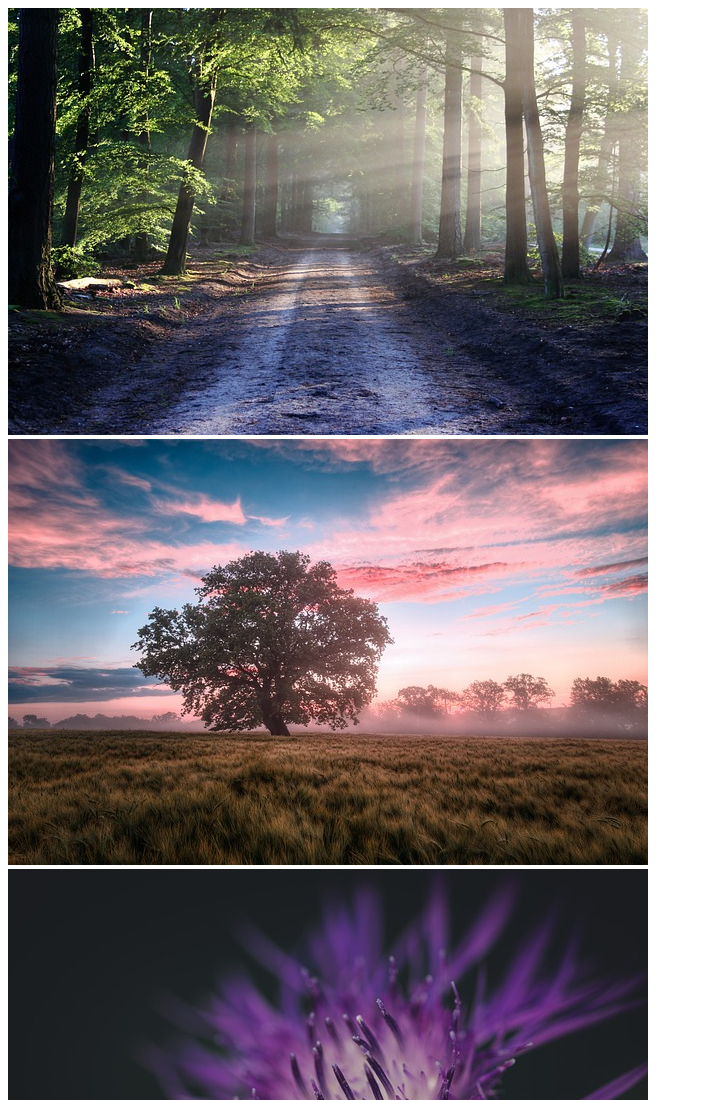
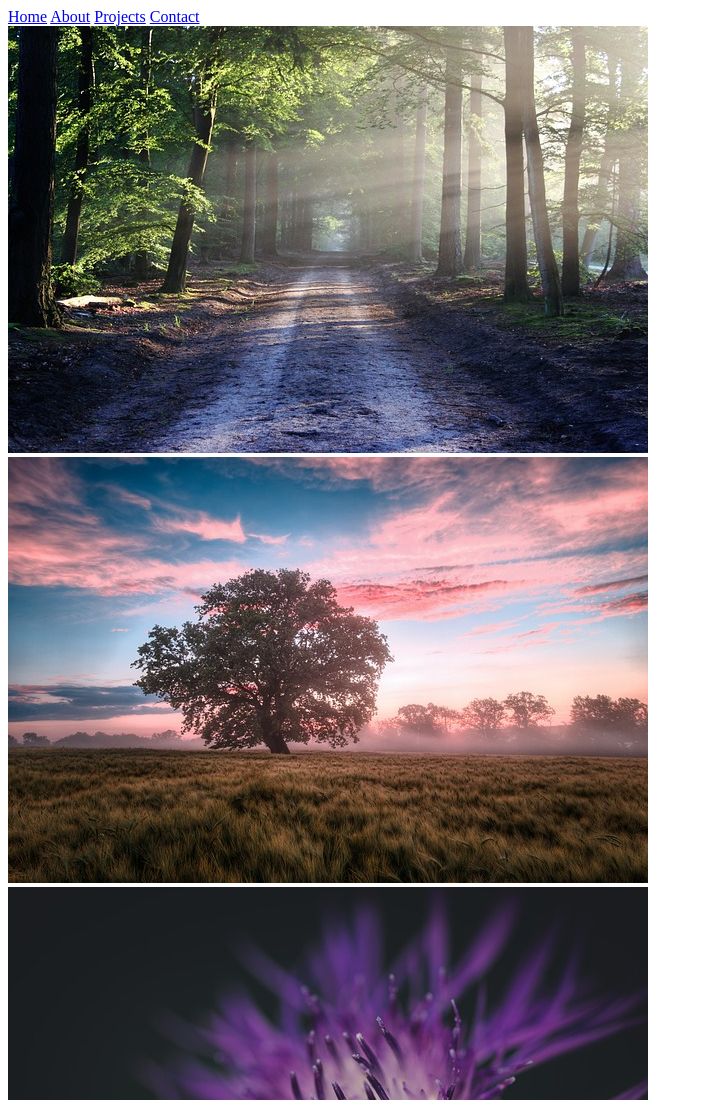
Before and after one commit to Majok-Bol/expanding-cards-project, a plain HTML site: page index.html in a window 1280 px wide. Shown: the top 1100 px of the page, without its empty margins (0-703 px from the left). Drawn offline with Linux system fonts and the light colour scheme.

Commit message:
added navbar

```diff
--- a/index.html
+++ b/index.html
@@ -7,10 +7,18 @@
     <link rel="stylesheet" href="./index.css">
 </head>
 <body>
+    <header id="header">
+        <nav>
+    <a href="#">Home</a>
+    <a href="#">About</a>
+    <a href="#">Projects</a>
+    <a href="#">Contact</a>
+        </nav>
+    </header>
     <section>
-        <div>
+        <div class="container">
             <img src="./images/pisa1.jpg">
-            <img src="./images/pisa2.jpg">
+            <img src="./images/pisa2.jpg" >
             <img src="./images/pisa3.jpg">
             <img src="./images/pisa4.jpg">
             <img src="./images/pisa5.jpg">
```
